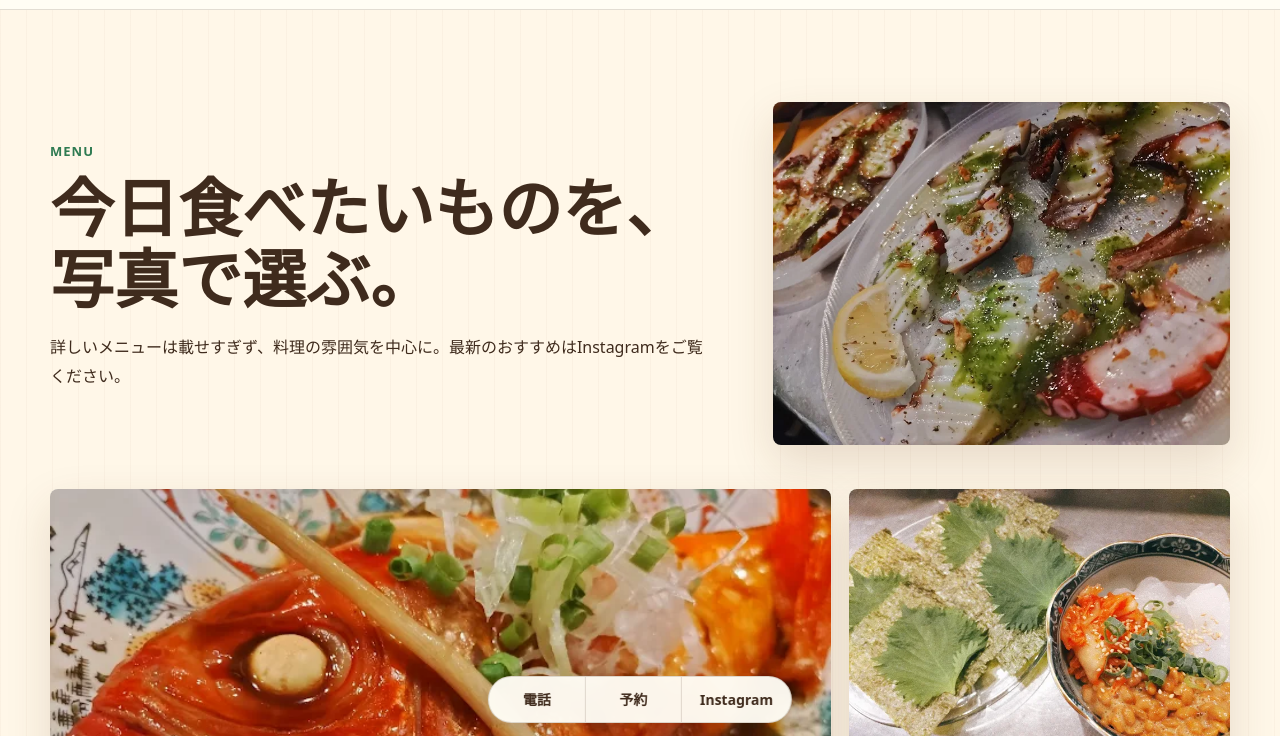
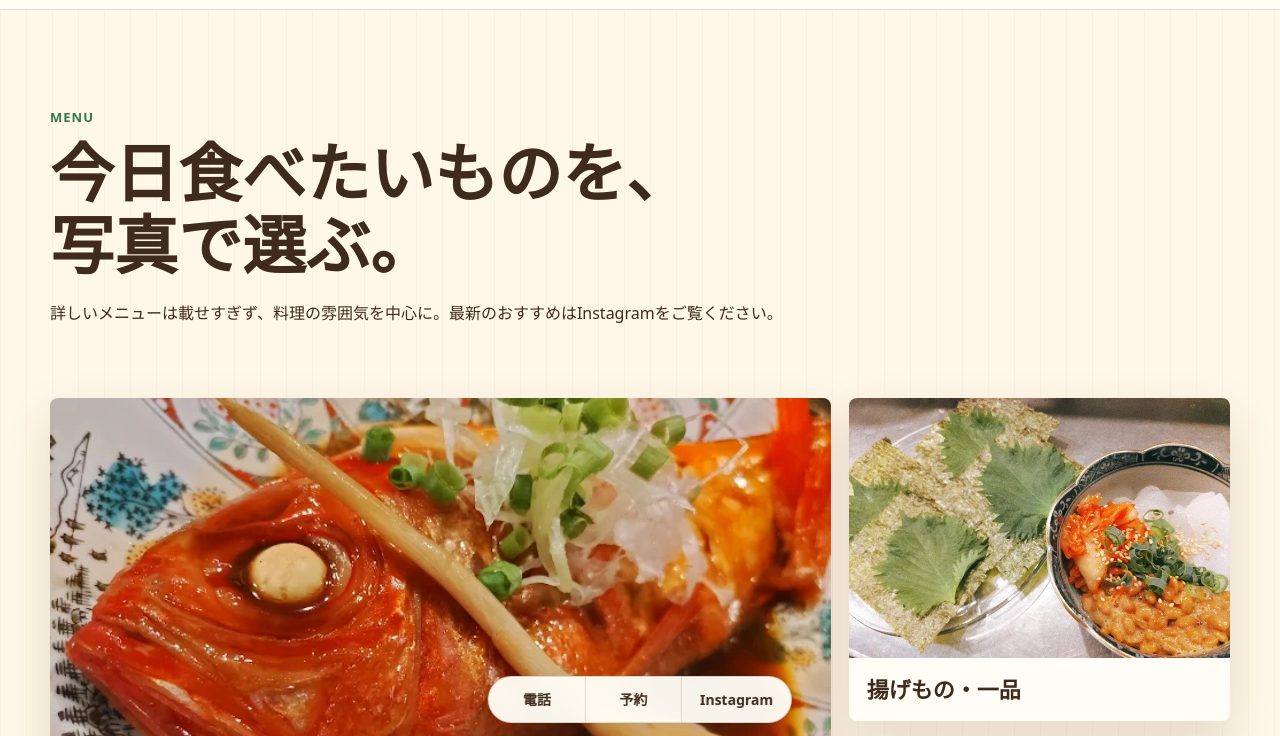
Before and after one commit to nishita-gp1111/kazu, a plain HTML site: page menu.html in a window 1280 px wide. Shown: the part 61-797 px from the top of the page. Drawn offline with Linux system fonts and the light colour scheme.

Commit message:
Remove menu hero side image

```diff
--- a/menu.html
+++ b/menu.html
@@ -25,10 +25,9 @@
     <section class="page-hero menu-hero">
       <div>
         <p class="eyebrow">MENU</p>
-        <h1>今日食べたいものを、写真で選ぶ。</h1>
+        <h1>今日食べたいものを、<br>写真で選ぶ。</h1>
         <p>詳しいメニューは載せすぎず、料理の雰囲気を中心に。最新のおすすめはInstagramをご覧ください。</p>
       </div>
-      <img src="assets/photo-12.webp" alt="たこのカルパッチョ">
     </section>
 
     <section class="section menu-gallery">
--- a/styles.css
+++ b/styles.css
@@ -466,10 +466,13 @@ h3 {
 
 .menu-hero {
   width: min(1180px, calc(100% - 32px));
-  grid-template-columns: minmax(0, 1.05fr) minmax(280px, .72fr);
+  display: block;
   margin: 0 auto;
-  padding: clamp(56px, 8vw, 92px) 0 clamp(28px, 4vw, 44px);
-  gap: clamp(26px, 5vw, 56px);
+  padding: clamp(58px, 8vw, 96px) 0 clamp(30px, 5vw, 54px);
+}
+
+.menu-hero > div {
+  max-width: 780px;
 }
 
 .menu-hero + .menu-gallery {
```
